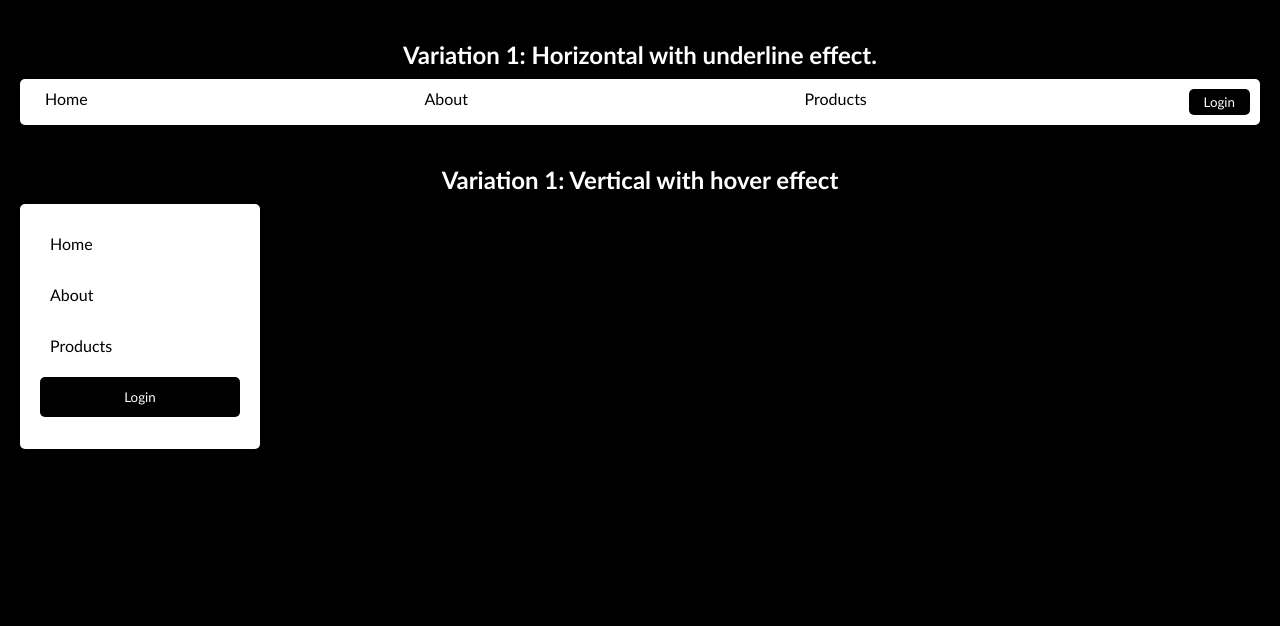
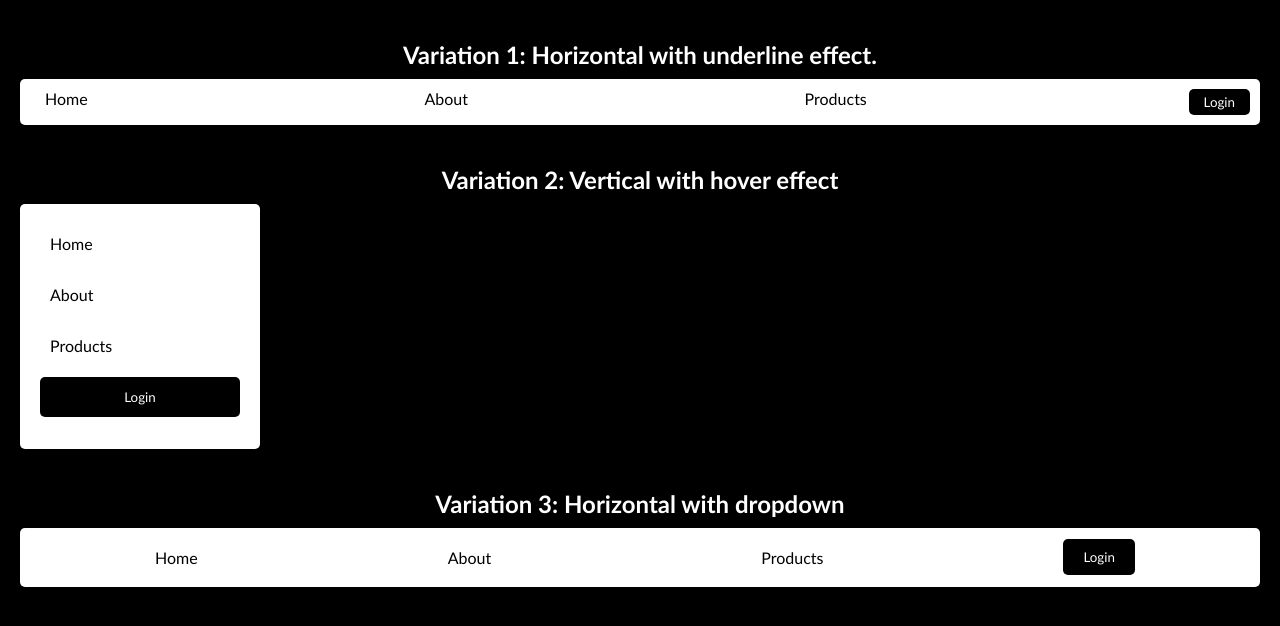
Before and after one commit to ImSurajx/learnstack, a plain HTML site: page CSS/05_pseudo element/navbar.html in a window 1280 px wide. Drawn offline with Linux system fonts and the light colour scheme.

Commit message:
CSS: Pseudo Element It's the last variation of NavBar Project 'The Horizontal with Dropdown'
Signed-off-by: Suraj Kumar <surajxcode@icloud.com>

```diff
--- a/CSS/05_pseudo element/navbar.html
+++ b/CSS/05_pseudo element/navbar.html
@@ -108,10 +108,60 @@
             cursor: pointer;
         }
 
-        /* .nav2 .login-btn:hover{
-            background-color: grey;
-            color: #000;
-        } */
+        /* CSS Horizontal with dropdown */
+        .nav3{
+            background-color: #fff;
+            padding: 10px;
+            border-radius: 5px;
+        }
+        .nav3 ul{
+            list-style-type: none;
+            padding: 0;
+            margin: 0;
+            display: flex;
+            justify-content: space-around;
+            align-items: center;
+        }
+        .nav3 a{
+            text-decoration: none;
+            color: black;
+            padding: 10px;
+            display: block;
+        }
+
+        .dropdown{
+           display: flex;
+        }
+        .nav3 .dropdown-content{
+            display: none;
+        }
+        .nav3 .dropdown:hover .dropdown-content{
+            display: block;
+            margin-top: 50px;
+            position: absolute;
+            background-color: #fff;
+            min-width: 100px;
+            border-radius: 5px;
+        }
+
+        .nav3 .login-btn{
+            font-family: 'Gill Sans', 'Gill Sans MT', Calibri, 'Trebuchet MS', sans-serif;
+            background-color: black;
+            color: white;
+            border: none;
+            width: 100%;
+            padding: 10px 20px;
+            border-radius: 5px;
+            cursor: pointer;
+        }
+
+        .nav3 a:hover{
+            background-color: #000;
+            padding: 5px 15px;
+            color: #fff;
+            border-radius: 3px;
+        }
+
     </style>
 </head>
 <body>
@@ -127,7 +177,7 @@
         </nav>
     </div>
     <div class="nav-container">
-        <h2>Variation 1: Vertical with hover effect</h2>
+        <h2>Variation 2: Vertical with hover effect</h2>
         <nav class="nav2">
             <ul>
                 <li><a href="#">Home</a></li>
@@ -137,5 +187,23 @@
             </ul>
         </nav>
     </div>
+    <div class="nav-container">
+        <h2>Variation 3: Horizontal with dropdown</h2>
+        <nav class="nav3">
+            <ul>
+                <li><a href="#">Home</a></li>
+                <li class="dropdown">
+                <a href="#">About<a>
+                    <div class="dropdown-content">
+                        <a href="#">Our Story</a>
+                        <a href="#">Team</a>
+                        <a href="#">Contact</a>
+                    </div>
+                </li>
+                <li><a href="#">Products</a></li>
+                <li><button class="login-btn">Login</button></li>
+            </ul>
+        </nav>
+    </div>
 </body>
 </html>
```
